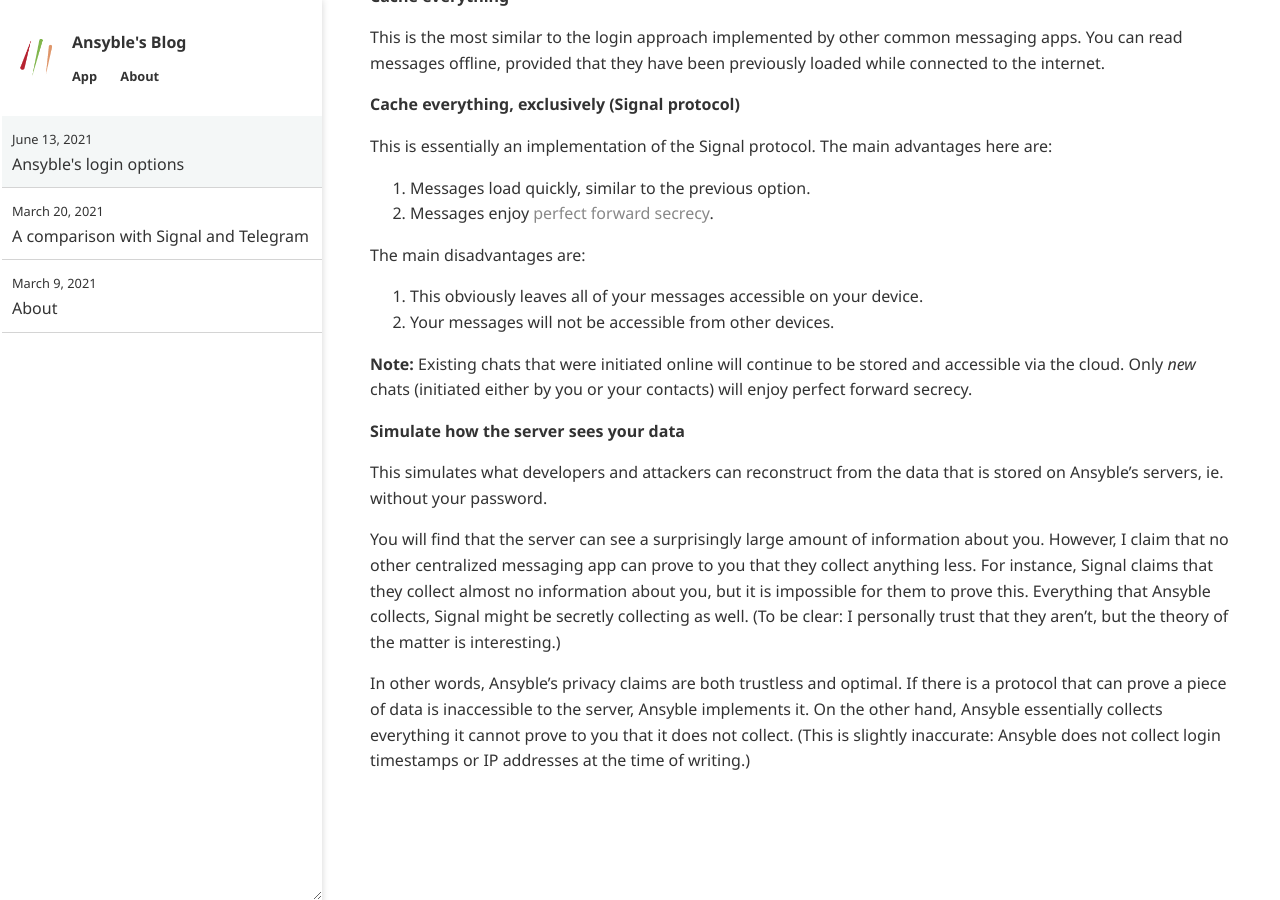
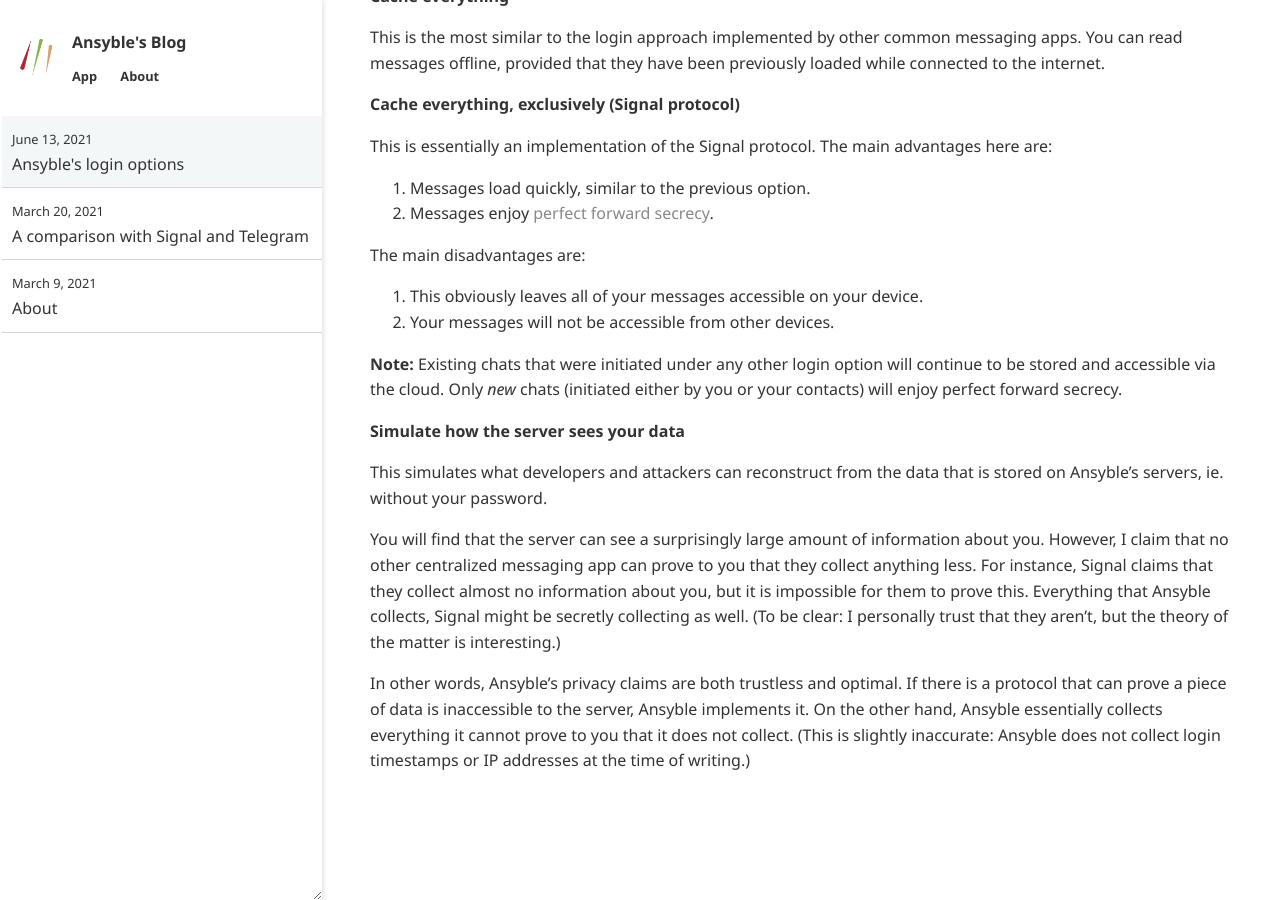
Before and after one commit to ansyblenetwork/ansybleblog, a Jekyll site: the page built from _posts/2021-06-13-login-options.md, in a window 1280 px wide and 900 px high, scrolled down 607 px. Built offline with Jekyll 4.4.1, drawn with Linux system fonts in a browser that asks for light colours.

Commit message:
Update 2021-06-13-login-options.md

```diff
--- a/_posts/2021-06-13-login-options.md
+++ b/_posts/2021-06-13-login-options.md
@@ -35,7 +35,7 @@
 1. This obviously leaves all of your messages accessible on your device.
 2. Your messages will not be accessible from other devices.
 
-__Note:__ Existing chats that were initiated online will continue to be stored and accessible via the cloud. Only _new_ chats (initiated either by you or your contacts) will enjoy perfect forward secrecy.
+__Note:__ Existing chats that were initiated under any other login option will continue to be stored and accessible via the cloud. Only _new_ chats (initiated either by you or your contacts) will enjoy perfect forward secrecy.
 
 #### Simulate how the server sees your data
 
```
